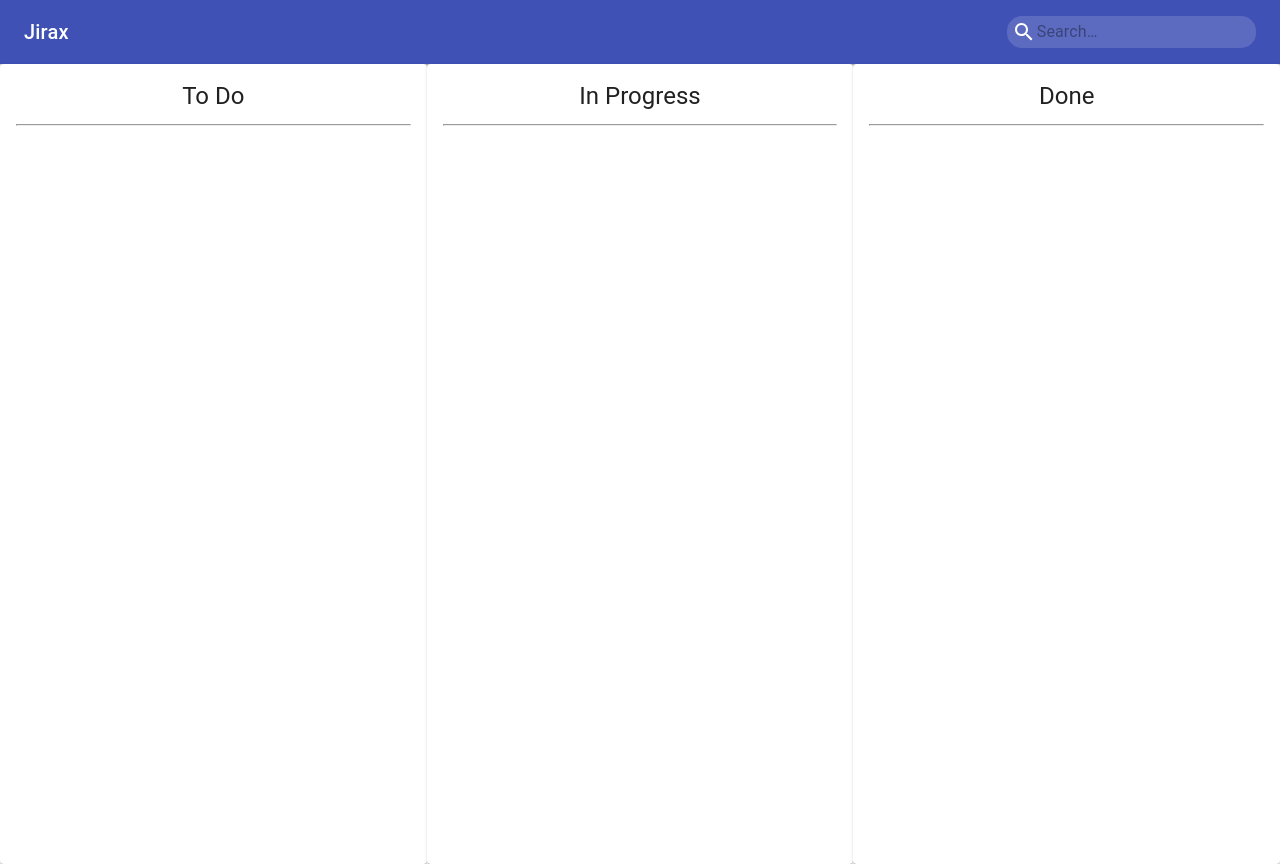
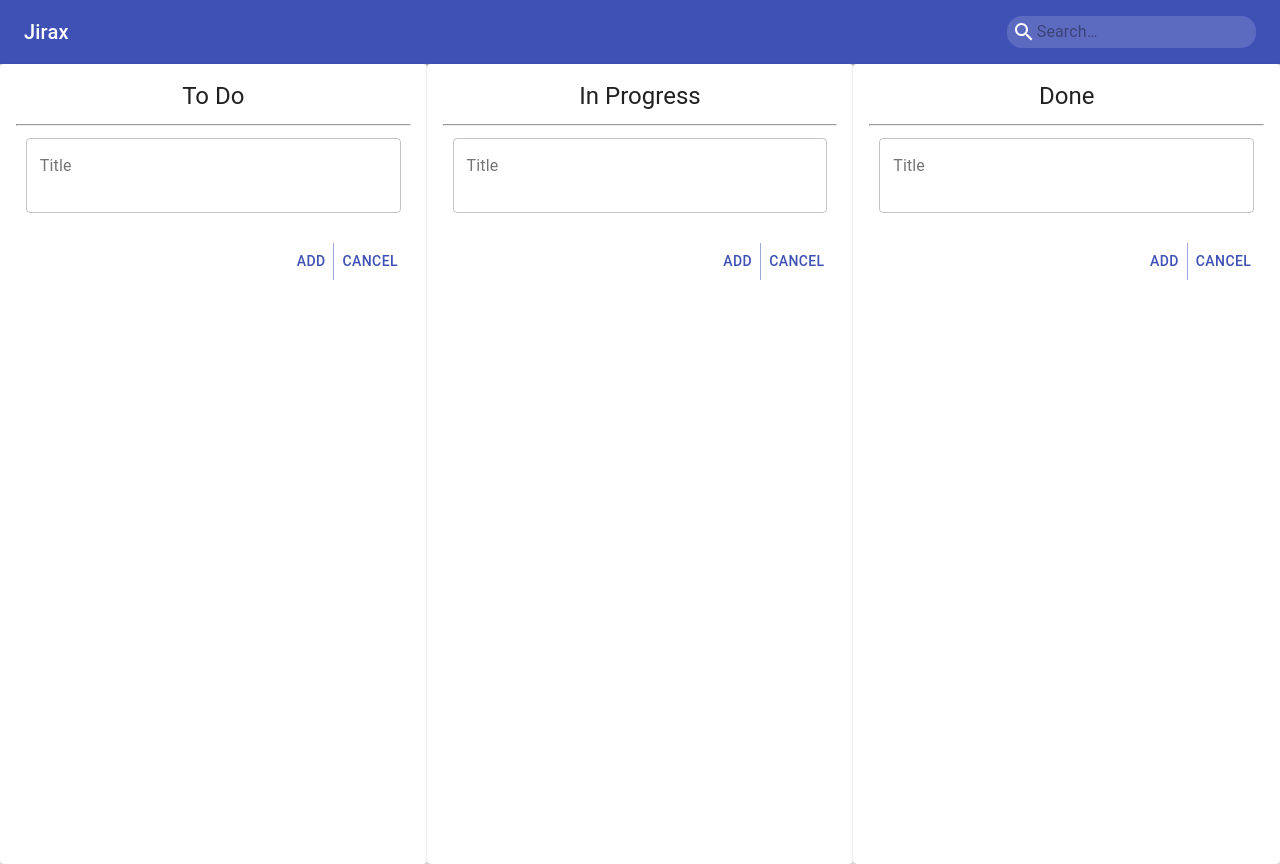
Before and after one commit to arieljimenez/jirax, a React (Create React App) app: page / in a window 1280 px wide. Built offline with nearby package versions, Linux system fonts and the light colour scheme.

Commit message:
add newCard from to add cards

```diff
--- a/src/BoardContainer.jsx
+++ b/src/BoardContainer.jsx
@@ -1,11 +1,11 @@
 /** @jsx jsx */
 // eslint-disable-next-line
 import React from 'react';
+import { jsx, css } from '@emotion/core';
 
 import BoardCard from './components/BoardCard';
 import BoardColumn from './components/BoardColumn';
-import { jsx, css } from '@emotion/core';
-
+import NewCardForm from './components/NewCardForm';
 
 export default function BoardContainer(props){
   const colNames = [
@@ -14,7 +14,13 @@ export default function BoardContainer(props){
     'Done',
   ];
 
-  const BoardColumns = () => colNames.map(colName => <BoardColumn title={colName} />);
+  const BoardColumns = () => colNames.map(
+    (colName, index) => (
+      <BoardColumn key={colName+index} title={colName}>
+        <NewCardForm />
+      </BoardColumn>
+    )
+  );
 
   return(
     <div
--- a/src/components/BoardColumn.jsx
+++ b/src/components/BoardColumn.jsx
@@ -18,8 +18,6 @@ export default function BoardColumn(props){
     >
       <Card
         css={css`
-          /* border: red 1px solid; */
-          height: 100%;
           text-align: center;
           width: 100%;
         `}
--- /dev/null
+++ b/src/components/NewCardForm.jsx
@@ -0,0 +1,84 @@
+/** @jsx jsx */
+// eslint-disable-next-line
+import React, { useState } from 'react';
+import TextField from '@material-ui/core/TextField';
+import Button from '@material-ui/core/Button';
+import ButtonGroup from '@material-ui/core/ButtonGroup';
+import { jsx, css } from '@emotion/core';
+
+import theme from '../css/theme'
+
+export default function NewCardForm(props){
+  const {
+    columnName,
+    handleAdd,
+  } = props;
+
+  const [title, setTitle] = useState('');
+  const [cardError, setCardError] = useState(false);
+
+  const handleChange = (event) => {
+    // validate/sanitize
+    setTitle(event.target.value);
+  }
+
+  // reset the form
+  const handleCancel = () => {
+    setTitle('');
+    setCardError(false);
+  }
+
+  return(
+    <form
+      noValidate
+      autoComplete="off"
+      css={css`
+        & > * {
+          margin: ${theme.margin};
+          width: 95%;
+        }
+      `}
+    >
+      <TextField
+        error={cardError}
+        multiline
+        rows={2}
+        label="Title"
+        variant="outlined"
+        value={title}
+        onChange={handleChange}
+        helperText={cardError && "Card cant be empty"}
+      />
+      <div
+        css={css`
+          display: flex;
+          flex-direction: column;
+          align-items: center;
+          & > * {
+            margin: ${theme.margin};
+          }
+        `}
+      >
+        <ButtonGroup
+          variant="text"
+          color="primary"
+          aria-label="outlined primary button group"
+          css={css`
+            justify-content: flex-end;
+            width: 100%;
+          `}
+          >
+          <Button
+            onClick={() => handleAdd({
+              title,
+              columnName
+            })}
+          >
+            Add
+          </Button>
+          <Button onClick={handleCancel}>Cancel</Button>
+        </ButtonGroup>
+      </div>
+    </form>
+  )
+}
--- /dev/null
+++ b/src/css/theme.js
@@ -0,0 +1,3 @@
+export default {
+  margin: '15px'
+};
```
